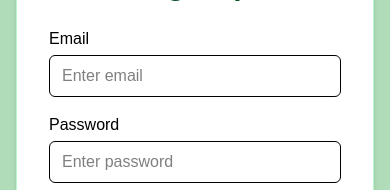
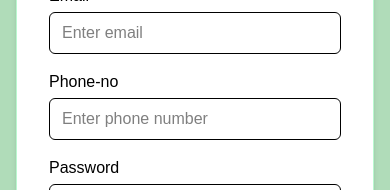
Before and after one commit to dev-sharma16/farm-connect, a Next.js app: page /signup in a window 390 px wide. Shown: the part 236-426 px from the top of the page. Built offline with nearby package versions, Linux system fonts and the light colour scheme; no server answers.

Commit message:
added farmer phone number in signup page

```diff
--- a/src/app/signup/page.tsx
+++ b/src/app/signup/page.tsx
@@ -11,6 +11,7 @@ import { setUsers } from "@/redux/authSlice";
 
 type FormData = {
   email: string,
+  phoneNumber:  string,
   password: string,
   name: string,
   userRole: string
@@ -31,7 +32,7 @@ export default function SignUpPage (){
       try {
         console.log('Form submitted:', data);
         setLoading(true);
-        const crtAcc = await authService.createAccount(data.email,data.password,data.name,data.userRole);
+        const crtAcc = await authService.createAccount(data.email,data.password,data.name,data.userRole,data.phoneNumber);
 
         if (crtAcc) {
           const { user, userRole } = crtAcc;
@@ -58,6 +59,15 @@ export default function SignUpPage (){
             {...register('email', { required: 'Email is required' })}
             error={errors.email?.message}
           />
+
+          <Input
+            label="Phone-no"
+            type="phoneNumber"
+            placeholder="Enter phone number"
+            {...register('phoneNumber', { required: 'Phone number is required' })}
+            error={errors.phoneNumber?.message}
+          />
+
 
           <Input
             label="Password"
```
